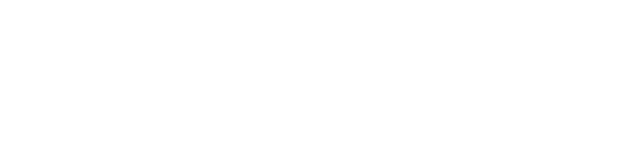
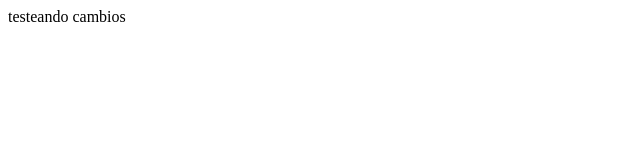
Before and after one commit to Nucleo32/PreEntrega1_JS_diego_martinez, a plain HTML site: page index.html in a window 1280 px wide. Shown: the whole page, without its empty margins (0-640 px from the left). Drawn offline with Linux system fonts and the light colour scheme.

Commit message:
Prueba 2

```diff
--- a/index.html
+++ b/index.html
@@ -11,7 +11,7 @@
 
 <body>
     <header>
-
+        testeando cambios
     </header>
 
     <main>
```
